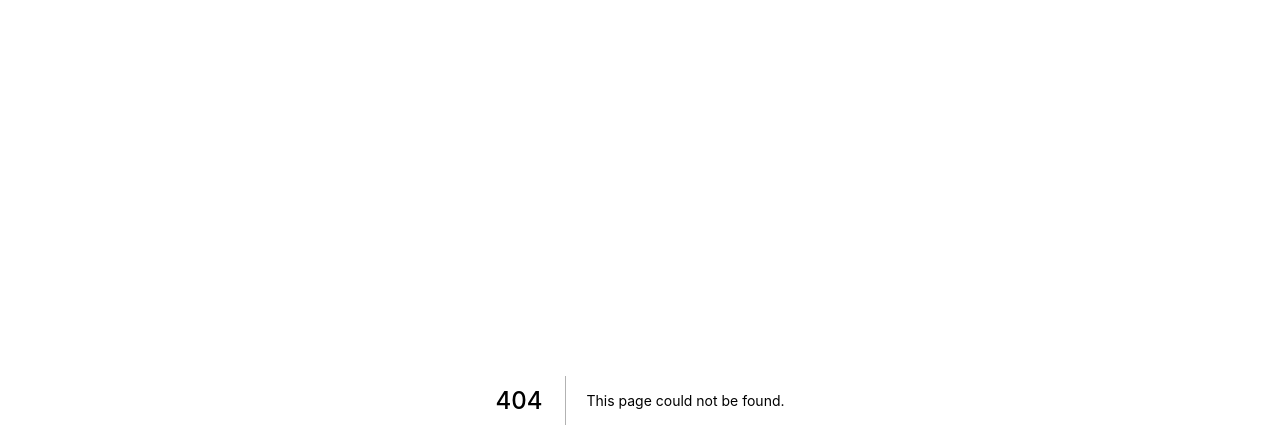
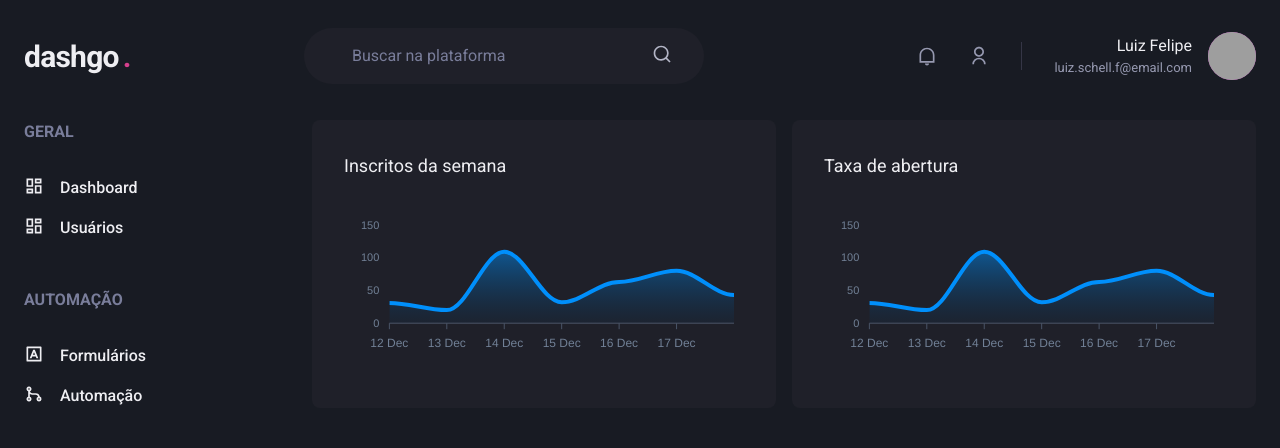
Before and after one commit to Luiz-Fel/dashgo, a Next.js app: page /dashboard in a window 1280 px wide. Before the commit this address had no page. Shown: the top 448 px of the page. Built offline with nearby package versions, Linux system fonts and the light colour scheme; grey boxes are pictures that could not be loaded.

Commit message:
Created dashboard page.

```diff
--- /dev/null
+++ b/src/components/Header.tsx
@@ -0,0 +1,81 @@
+import { Flex , Text, Input, Icon, HStack, Avatar, Box } from '@chakra-ui/react'
+import { RiNotificationLine, RiSearchLine, RiUserLine } from 'react-icons/ri'
+
+
+export function Header() {
+    return (
+        <Flex
+        as="header"
+        w="100%"
+        align="center"
+        maxWidth={1480}
+        h="20"
+        mx="auto"
+        mt="4"
+        px="6"
+        >
+            <Text fontSize="3xl"
+            fontWeight="bold"
+            letterSpacing="tight"
+            w="64"
+
+            >dashgo
+            <Text as="span" color="pink.500" ml="1">.</Text>
+            </Text>
+
+            <Flex
+            as="label"
+            flex="1"
+            py="4"
+            px="8"
+            ml="6"
+            color="gray.200"
+            alignSelf="center"
+            maxWidth={400}
+            position ="relative"
+            borderRadius="full"
+            bg="gray.800"
+
+            >
+                <Input
+                color="gray.50"
+                variant="unstyled"
+                placeholder="Buscar na plataforma"
+                _placeholder={{ color : 'gray.400'}}
+                px="4"
+                mr="4"
+                />
+
+                <Icon fontSize="20" as={RiSearchLine} />
+            </Flex>
+
+            <Flex
+            ml="auto"
+            align="center"
+            >
+                    <HStack
+                    spacing="8"
+                    mx="8"
+                    pr="8"
+                    py="1"
+                    color="gray.300"
+                    borderRightWidth={1}
+                    borderColor="gray.700"
+                    >
+                        <Icon as={RiNotificationLine} fontSize="20"></Icon>
+                        <Icon as={RiUserLine} fontSize="20"></Icon>
+                    </HStack>
+                    <Box mr="4" textAlign="right">
+                    <Text>Luiz Felipe</Text>
+                    <Text color="gray.300" fontSize="small" >luiz.schell.f@email.com</Text>
+
+                    </Box>
+                    <Avatar
+                    src="https://github.com/Luiz-fel.png"
+                    size="md"
+                    name="Luiz Felipe"
+                    />
+            </Flex>
+        </Flex>
+    )
+}
--- /dev/null
+++ b/src/components/Sidebar.tsx
@@ -0,0 +1,45 @@
+import { Box, Stack, Text, Link, Icon } from '@chakra-ui/react'
+import { Ri24HoursFill, RiDashboardLine, RiGitMergeLine, RiInputMethodLine } from 'react-icons/ri'
+
+export function Sidebar() {
+    return(
+
+        <Box as="aside" w="64"  mr="8">
+
+            <Stack
+            spacing="12"
+            align="flex-start"
+            >
+                <Box>
+                    <Text fontWeight="bold" color="gray.400">GERAL</Text>
+                    <Stack spacing="4" mt="8" align="stretch">
+                    <Link display="flex" alingn="center" >
+                        <Icon as={RiDashboardLine} fontSize="20"/>
+                        <Text ml="4" fontWeight="medium">Dashboard</Text>
+                    </Link>
+                    <Link display="flex" alingn="center" >
+                        <Icon as={RiDashboardLine} fontSize="20"/>
+                        <Text ml="4" fontWeight="medium">Usuários</Text>
+                    </Link>
+                    </Stack>
+                </Box>
+                <Box>
+                    <Text fontWeight="bold" color="gray.400">AUTOMAÇÃO</Text>
+                    <Stack spacing="4" mt="8" align="stretch">
+                    <Link display="flex" alingn="center" >
+                        <Icon as={RiInputMethodLine} fontSize="20"/>
+                        <Text ml="4" fontWeight="medium">Formulários</Text>
+                    </Link>
+                    <Link display="flex" alingn="center" >
+                        <Icon as={RiGitMergeLine} fontSize="20"/>
+                        <Text ml="4" fontWeight="medium">Automação</Text>
+                    </Link>
+                    </Stack>
+                </Box>
+
+            </Stack>
+
+        </Box>
+
+    )
+}
--- /dev/null
+++ b/src/pages/dashboard.tsx
@@ -0,0 +1,114 @@
+import { Flex, SimpleGrid, Box, Text, theme } from "@chakra-ui/react";
+import { Header } from "../components/Header";
+import { Sidebar } from "../components/Sidebar";
+import  dynamic  from "next/dynamic";
+import { ApexOptions } from "apexcharts";
+import { SSL_OP_SSLEAY_080_CLIENT_DH_BUG } from "constants";
+
+const Chart = dynamic(() => import('react-apexcharts'), {
+    ssr: false,
+})
+
+
+const options: ApexOptions = {
+    chart: {
+        toolbar:{
+            show: false,
+        },
+        zoom: {
+            enabled: false,
+        },
+        foreColor: theme.colors.gray[500],
+
+    },
+    grid: {
+        show: false,
+    },
+    dataLabels: {
+        enabled: false
+    },
+    tooltip: {
+        enabled: false,
+    },
+    xaxis: {
+        type: 'datetime',
+        axisBorder: {
+            color: theme.colors.gray[600],
+        },
+        axisTicks: {
+            color: theme.colors.gray[600],
+        },
+        categories:[
+            '2021-12-12T00:00:00.000Z',
+            '2021-12-13T00:00:00.000Z',
+            '2021-12-14T00:00:00.000Z',
+            '2021-12-15T00:00:00.000Z',
+            '2021-12-16T00:00:00.000Z',
+            '2021-12-17T00:00:00.000Z',
+            '2021-12-18T00:00:00.000Z',
+        ],
+    },
+    fill: {
+        opacity: 0.3,
+        type: 'gradient',
+        gradient: {
+            shade: 'dark',
+            opacityFrom: 0.7,
+            opacityTo: 0.3,
+
+        }
+    }
+}
+
+
+const series = [
+    {name: 'series1', data: [31, 20, 109, 32, 63, 80, 43]}
+]
+
+
+
+
+
+export default function Dashboard() {
+    return(
+        <Flex direction="column" h="100vh">
+
+            <Header />
+
+            <Flex width="100%" my="6" maxWidth={1480} mx="auto" px="6">
+                <Sidebar />
+                <SimpleGrid flex="1" gap="4" minChildWidth="320px" align="flex-start">
+                    <Box
+                        p="8"
+                        bg="gray.800"
+                        borderRadius={8}
+                        pb="4"
+                    >
+                        <Text fontSize="lg" mb="4">Inscritos da semana</Text>
+                        <Chart
+                        type="area"
+                        height={160}
+                        options={options}
+                        series={series}
+                        />
+                    </Box>
+                    <Box
+                        p="8"
+                        bg="gray.800"
+                        borderRadius={8}
+                        pb="4"
+                    >
+                        <Text fontSize="lg" mb="4">Taxa de abertura</Text>
+                        <Chart
+                        type="area"
+                        height={160}
+                        options={options}
+                        series={series}
+                        />
+                    </Box>
+
+                </SimpleGrid>
+            </Flex>
+        </Flex>
+    )
+}
--- a/src/pages/index.tsx
+++ b/src/pages/index.tsx
@@ -2,7 +2,7 @@ import { Flex, Stack, Button } from '@chakra-ui/react'
 import { Input } from '../components/Form/Input'
 
 
-export default function Home() {
+export default function SignIn() {
   return (
     <Flex
     w="100vw"
```
Also changed, not shown: package.json (+6 -3 lines), 1 other file (tests, documents, lock files or other folders).
